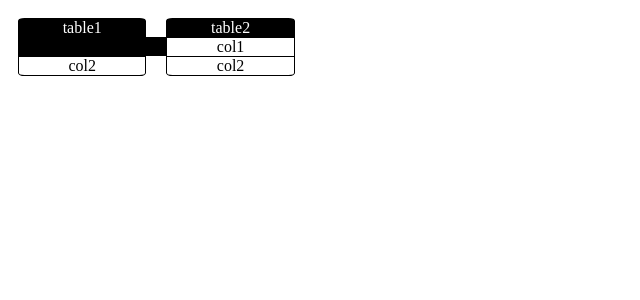
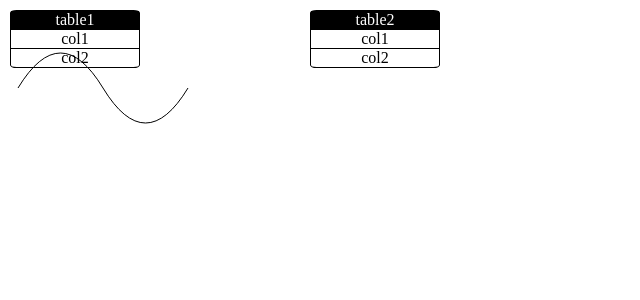
Before and after one commit to jeno5980515/eer, a React (Create React App) app: page / in a window 1280 px wide. Shown: the top 300 px of the page, without its empty margins (0-640 px from the left). Built offline with nearby package versions, Linux system fonts and the light colour scheme.

Commit message:
set table absolute

```diff
--- a/src/App.css
+++ b/src/App.css
@@ -24,13 +24,14 @@
 }
 
 .data {
-  display: flex;
 }
 
 .table{
   margin: 10px;
   text-align: center;
-  flex : 1;
+  position : absolute;
+  display: inline-block;
+  width: 10%;
   max-width: 10%;
   border: 1px solid black;
   border-radius: 5%;
@@ -43,6 +44,7 @@
 
 .field {
   border-top: 1px solid black;
+  max-height: 100px;
 }
 
 
--- a/src/components/Link.js
+++ b/src/components/Link.js
@@ -10,8 +10,9 @@ const Link = ({ linkData }) => {
 		height = Math.abs(p1.y - p2.y);
 
 	return (
-		<div className='link' style={{ left, top, width, height }}>
-		</div>
+		<svg width={500+'px'} height={500+'px'}>
+			<path d="M10 80 Q 52.5 10, 95 80 T 180 80" stroke="black" fill="transparent"></path>
+		</svg>
 	)
 }
 
--- a/src/components/Table.js
+++ b/src/components/Table.js
@@ -1,6 +1,8 @@
 import React from 'react';
 import '../App.css';
 import Field from '../containers/Field';
+
+const tableWidth = 300;
 
 const Title = ({ id }) => (
 	<div className='title'>
@@ -9,11 +11,17 @@ const Title = ({ id }) => (
 )
 
 
-const Table = ({ node }) => (
-	<div className='table'>
-		<Title id={node.id} />
-		{ node.fields.map((field, index) => <Field key={index} name={field.name} id={node.id}></Field> )}
-	</div>
-)
+const Table = ({ node, index }) => {
+	const style = {
+		left : index * tableWidth,
+		top : 0
+	};
+	return(
+		<div className='table' style={style}>
+			<Title id={node.id} />
+			{ node.fields.map((field, index) => <Field key={index} name={field.name} id={node.id}></Field> )}
+		</div>
+	)
+}
 
 export default Table;
--- a/src/containers/Data.js
+++ b/src/containers/Data.js
@@ -6,7 +6,7 @@ import Link from '../components/Link';
 let Data = ({ nodes, links, positions }) => {
 	return (
 		<div className='data'>
-			{ nodes.map( (node, index) => <Table node={node} key={index} />) }
+			{ nodes.map( (node, index) => <Table node={node} key={index} index={index} />) }
 			{ links.map( (link, index) => {
 				const t1 = link[0].table,
 					t2 = link[1].table,
--- a/src/containers/Field.js
+++ b/src/containers/Field.js
@@ -11,8 +11,9 @@ class Field extends React.Component{
 		this.onFieldRendered = onFieldRendered;
 	}
 	setFieldPoistion({ div, table, field }){
-		const x = div.offsetLeft,
-			y = div.offsetTop;
+		const computedDiv = div.getBoundingClientRect(),
+			x = computedDiv.left,
+			y = computedDiv.top;
 		this.onFieldRendered({ x, y, table, field })
 	}
 	render(){
```
